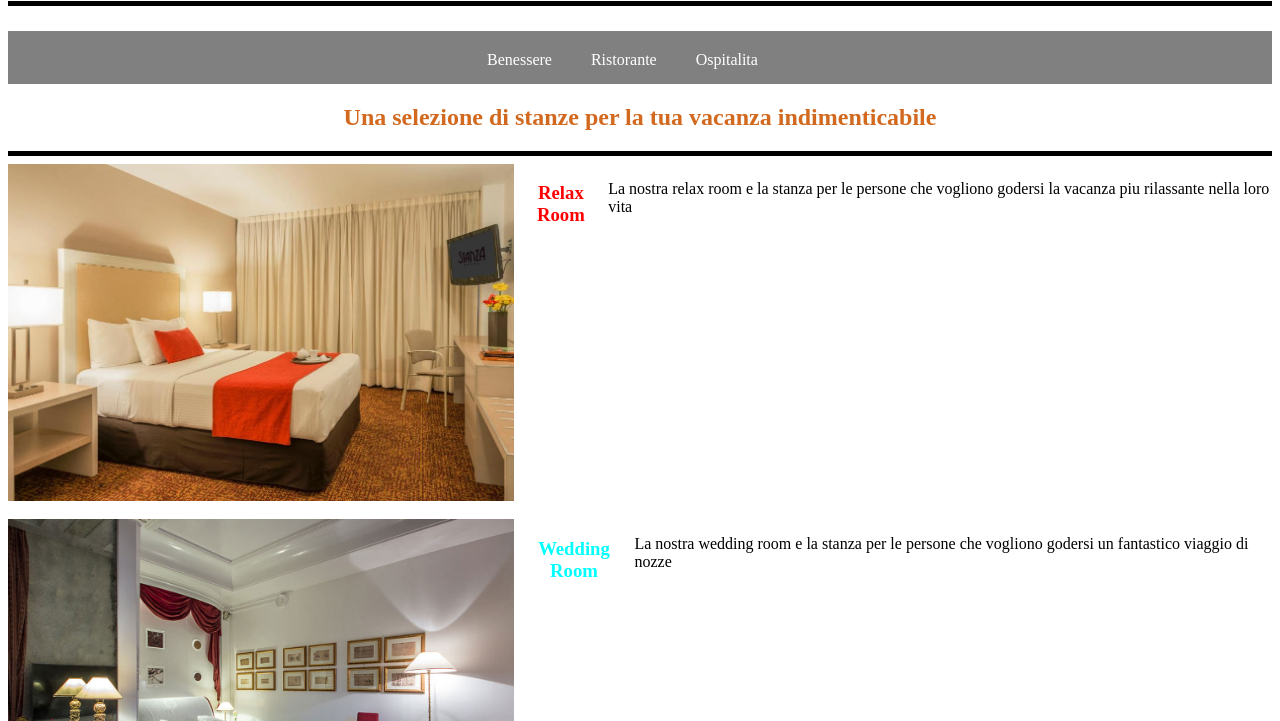
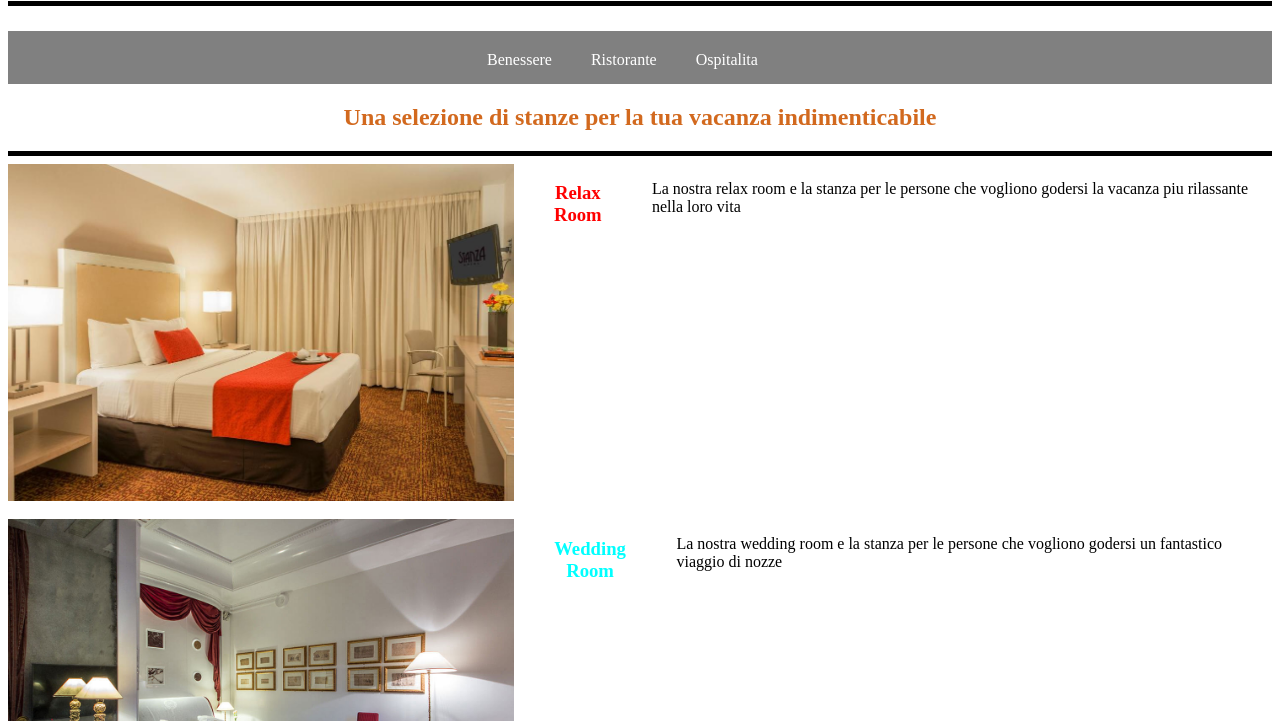
Before and after one commit to Aleeevs/verifica-tps, a plain HTML site: page accomodation/accomodation.html in a window 1280 px wide. Shown: the part 79-800 px from the top of the page. Drawn offline with Linux system fonts and the light colour scheme.

Commit message:
v0.1.4 sistemati errori CSS

```diff
--- a/accomodation/accomodation.css
+++ b/accomodation/accomodation.css
@@ -56,6 +56,10 @@ div{
     width: 80%;
 }
 
+h3{
+    margin-left: 20px;
+}
+
 #Relax{
     color: red;
 }
@@ -70,6 +74,7 @@ div{
 
 p{
     text-align: left;
+    margin-left: 30px;
 }
 
 footer{
```
Also changed, not shown: accomodation/accomodation.html (line endings or trailing spaces).
